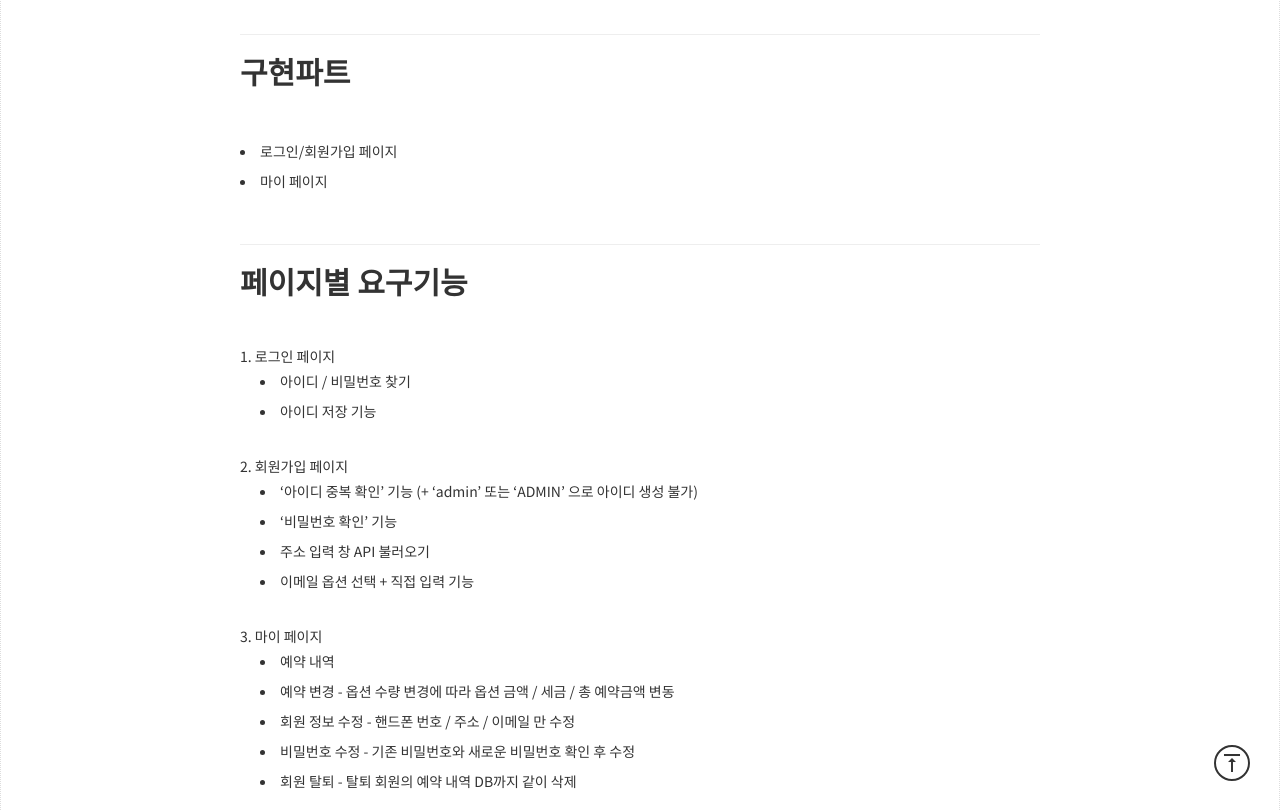
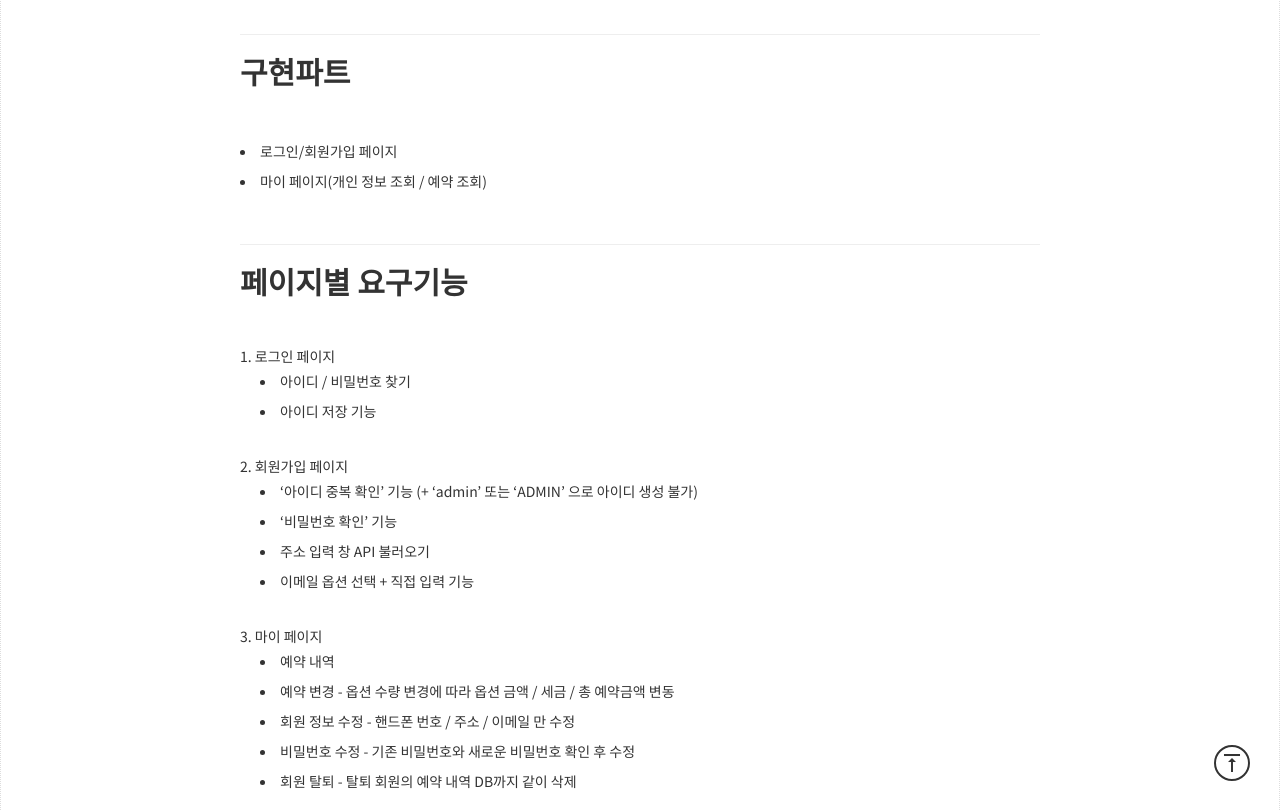
Before and after one commit to areumyy/areumyy.github.io, a Jekyll site: the page built from project/hemasHotel.md, in a window 1280 px wide and 900 px high, scrolled down 2516 px, cut to the strip 89-900 px from the top of the window. Built offline with Jekyll 4.4.1, drawn with Linux system fonts in a browser that asks for light colours; nearby versions of some CDN libraries.

Commit message:
HemasHotel 프로젝트 구현파트 수정

```diff
--- a/project/hemasHotel.md
+++ b/project/hemasHotel.md
@@ -54,7 +54,7 @@ author: Areum-Jung
 ## **구현파트**
 <br>
 * 로그인/회원가입 페이지
-* 마이 페이지
+* 마이 페이지(개인 정보 조회 / 예약 조회)
 
 <br>
 
```
